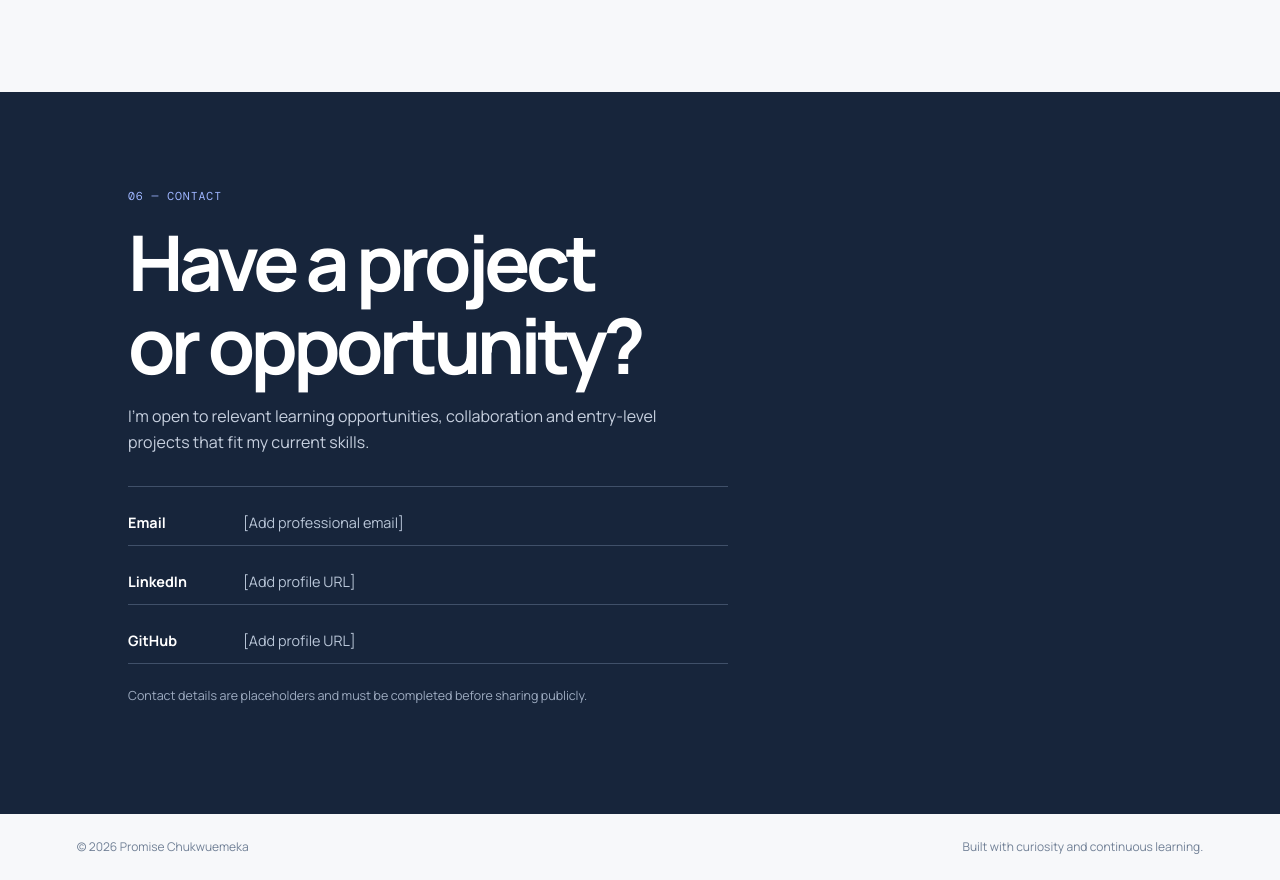
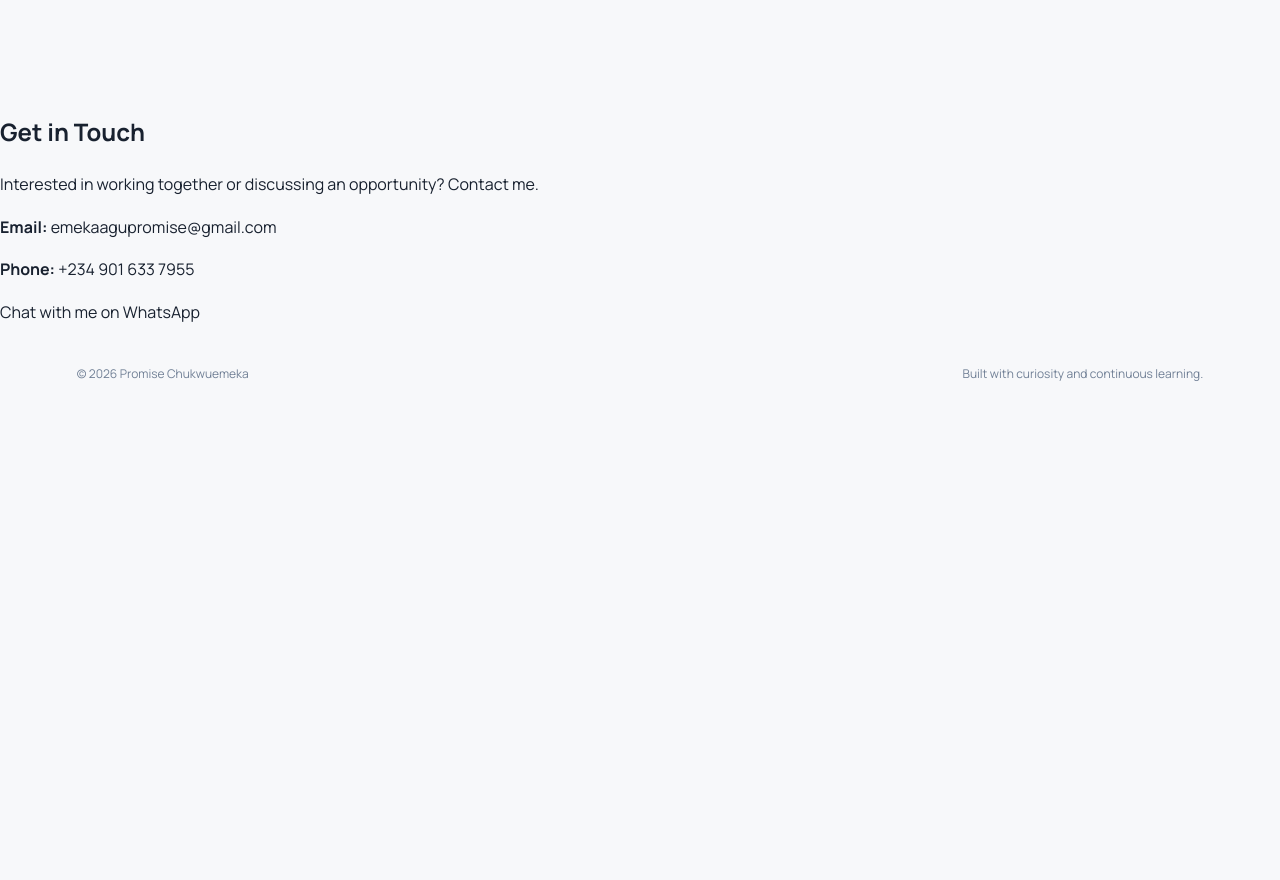
Before and after one commit to P16gjghkkkkk/-promise-portfolio, a plain HTML site: page index.html in a window 1280 px wide. Shown: the part 4446-5326 px from the top of the page. After the commit the page ends 4853 px from the top, so only its background shows below. Drawn offline with nearby package versions, Linux system fonts and the light colour scheme.

Commit message:
Revise contact section with actual details
Updated contact section with new contact information and removed placeholders.

```diff
--- a/index.html
+++ b/index.html
@@ -100,11 +100,30 @@
     </ul>
   </div>
 </section>
-<section class="contact" id="contact">
-  <p class="kicker">06 — CONTACT</p><h2>Have a project<br>or opportunity?</h2>
-  <p>I’m open to relevant learning opportunities, collaboration and entry-level projects that fit my current skills.</p>
-  <div class="contact-lines"><p><strong>Email</strong> <span>[Add professional email]</span></p><p><strong>LinkedIn</strong> <span>[Add profile URL]</span></p><p><strong>GitHub</strong> <span>[Add profile URL]</span></p></div>
-  <p class="small-note">Contact details are placeholders and must be completed before sharing publicly.</p>
+<section id="contact">
+  <h2>Get in Touch</h2>
+  <p>Interested in working together or discussing an opportunity? Contact me.</p>
+
+  <p>
+    <strong>Email:</strong>
+    <a href="mailto:emekaagupromise@gmail.com">
+      emekaagupromise@gmail.com
+    </a>
+  </p>
+
+  <p>
+    <strong>Phone:</strong>
+    <a href="tel:+2349016337955">
+      +234 901 633 7955
+    </a>
+  </p>
+
+  <p>
+    <a href="https://wa.me/2349016337955" target="_blank"
+       rel="noopener noreferrer">
+      Chat with me on WhatsApp
+    </a>
+  </p>
 </section>
 </main>
 <footer><span>© <span id="year"></span> Promise Chukwuemeka</span><span>Built with curiosity and continuous learning.</span></footer>
```
